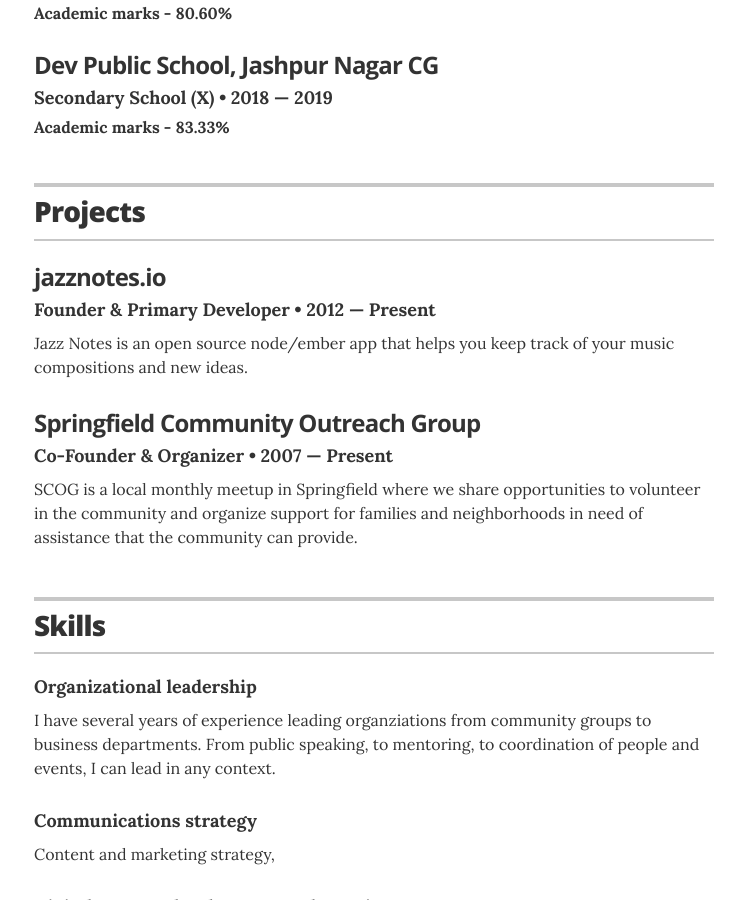
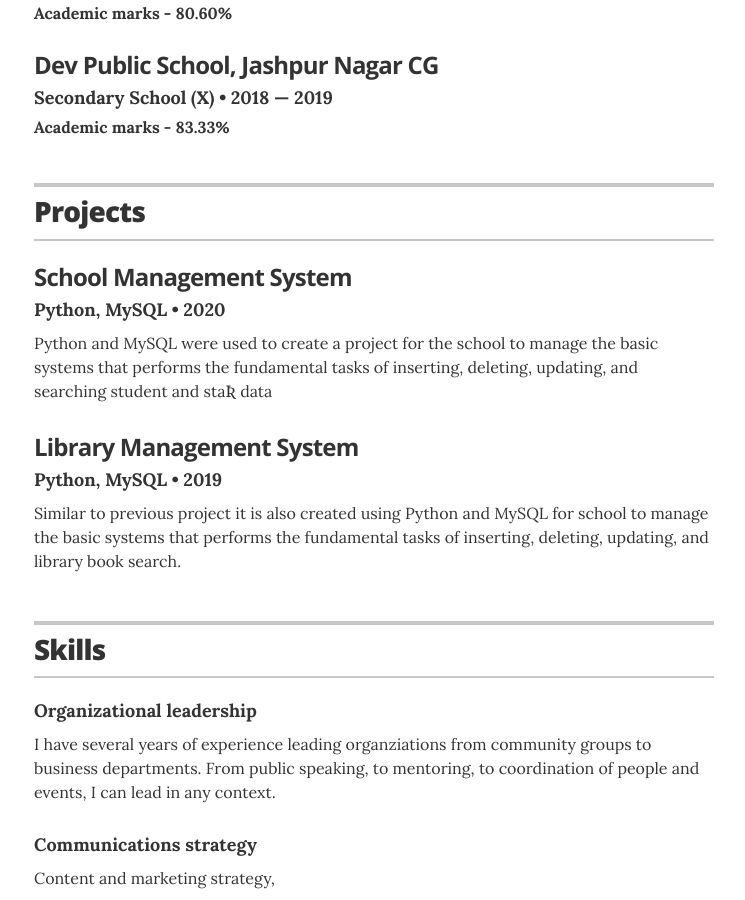
Before and after one commit to deependra-painkra/resume, a Jekyll site: the page built from index.html, in a window 1280 px wide and 900 px high, scrolled down 1084 px. Shown: the whole window, without its empty margins (266-1011 px from the left). Built offline with Jekyll 4.4.1, drawn with Linux system fonts in a browser that asks for light colours.

Commit message:
Update projects.yml

```diff
--- a/_data/projects.yml
+++ b/_data/projects.yml
@@ -2,15 +2,17 @@
 # uncomment the urls if you wish to display them, and add your own URL
 
 # jazznotes.io
-- project: jazznotes.io
-  role: Founder & Primary Developer
-  duration: 2012 &mdash; Present
+# School Management System
+- project: School Management System
+  role: Python, MySQL
+  duration: 2020
   # url: "#"
-  description: Jazz Notes is an open source node/ember app that helps you keep track of your music compositions and new ideas.
+  description: Python and MySQL were used to create a project for the school to manage the basic systems that performs the fundamental tasks of inserting, deleting, updating, and searching student and staƦ data
 
 # Springfield Community Outreach Group
-- project: Springfield Community Outreach Group
-  role: Co-Founder & Organizer
-  duration: 2007 &mdash; Present
+# Library Management System
+- project: Library Management System
+  role: Python, MySQL
+  duration: 2019
   # url: "#"
-  description: SCOG is a local monthly meetup in Springfield where we share opportunities to volunteer in the community and organize support for families and neighborhoods in need of assistance that the community can provide.
+  description: Similar to previous project it is also created using Python and MySQL for school to manage the basic systems that performs the fundamental tasks of inserting, deleting, updating, and library book search.
```
